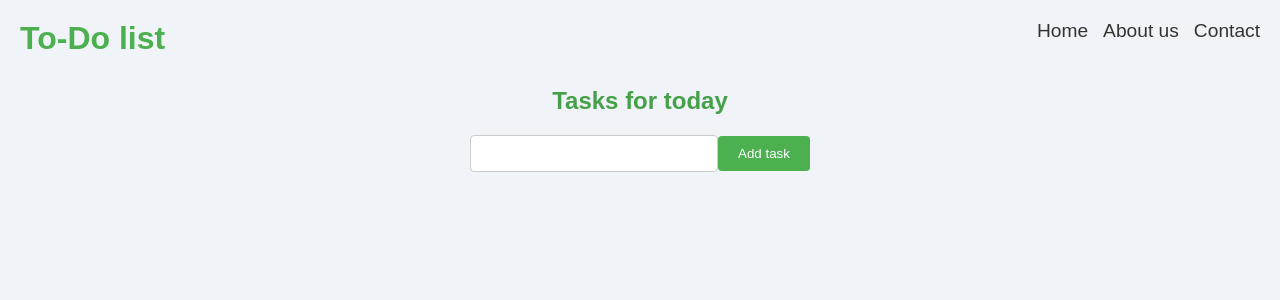
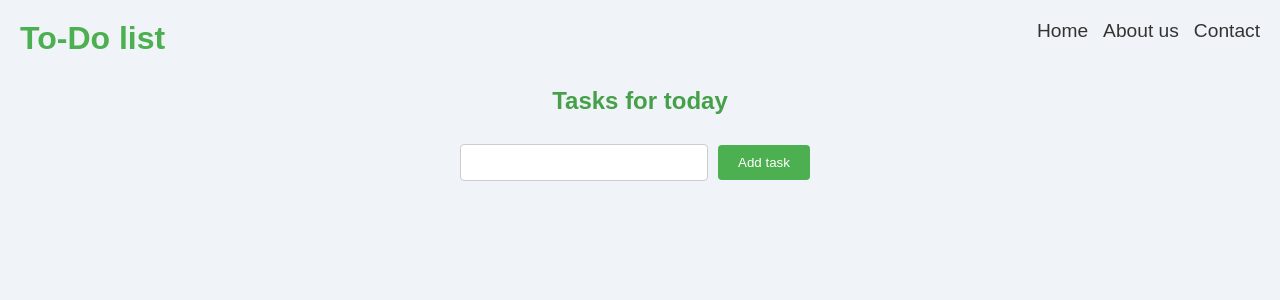
Before and after one commit to Anatoli33/To-Do-App, a React (Vite) app in the folder to-do-app/: page / in a window 1280 px wide. Shown: the top 300 px of the page. Built offline with nearby package versions, Linux system fonts and the light colour scheme.

Commit message:
Correct the styling

```diff
--- a/to-do-app/src/Hero.jsx
+++ b/to-do-app/src/Hero.jsx
@@ -36,7 +36,7 @@ const Todo = () => {
           onChange={(e) => setInput(e.target.value)}
           onKeyDown={(e) => e.key === "Enter" && add()}
         />
-        <button type="button" onClick={add}>
+        <button type="button" onClick={add} style={{ margin: "10px" }}>
           Add task
         </button>
       </section>
```
